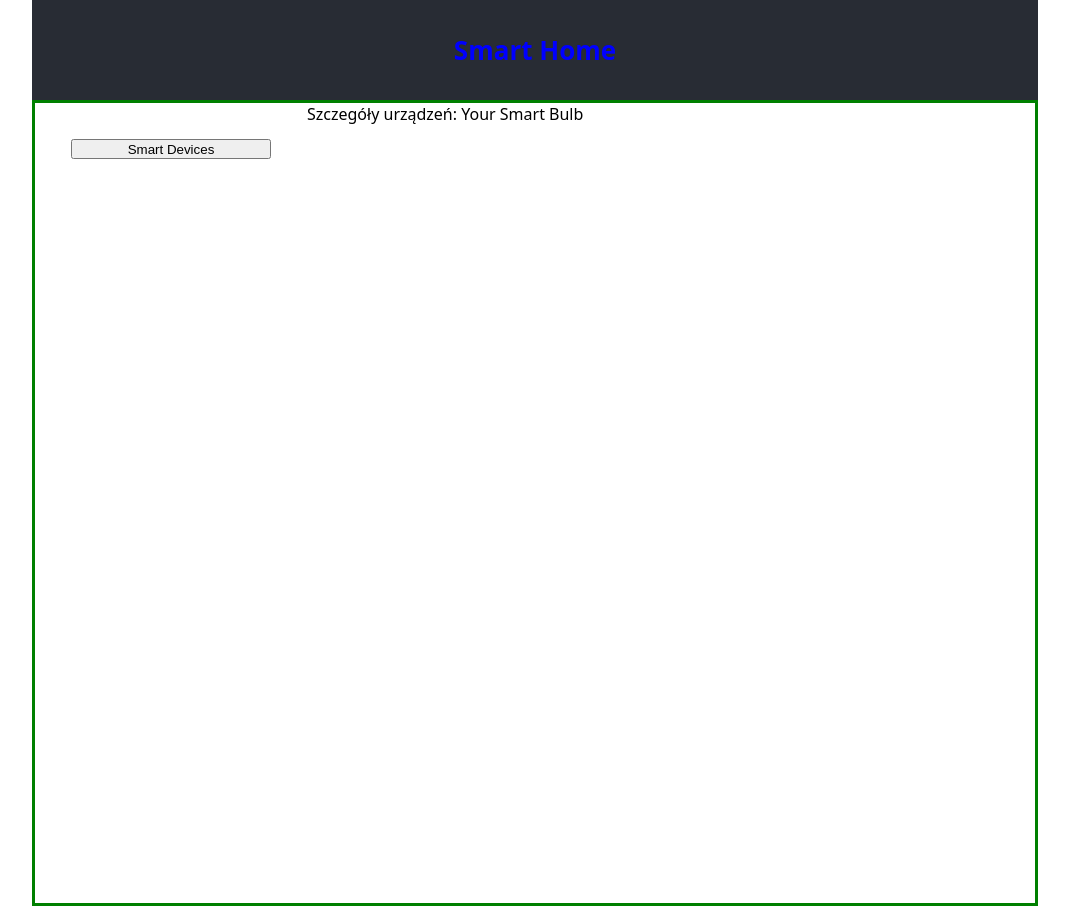
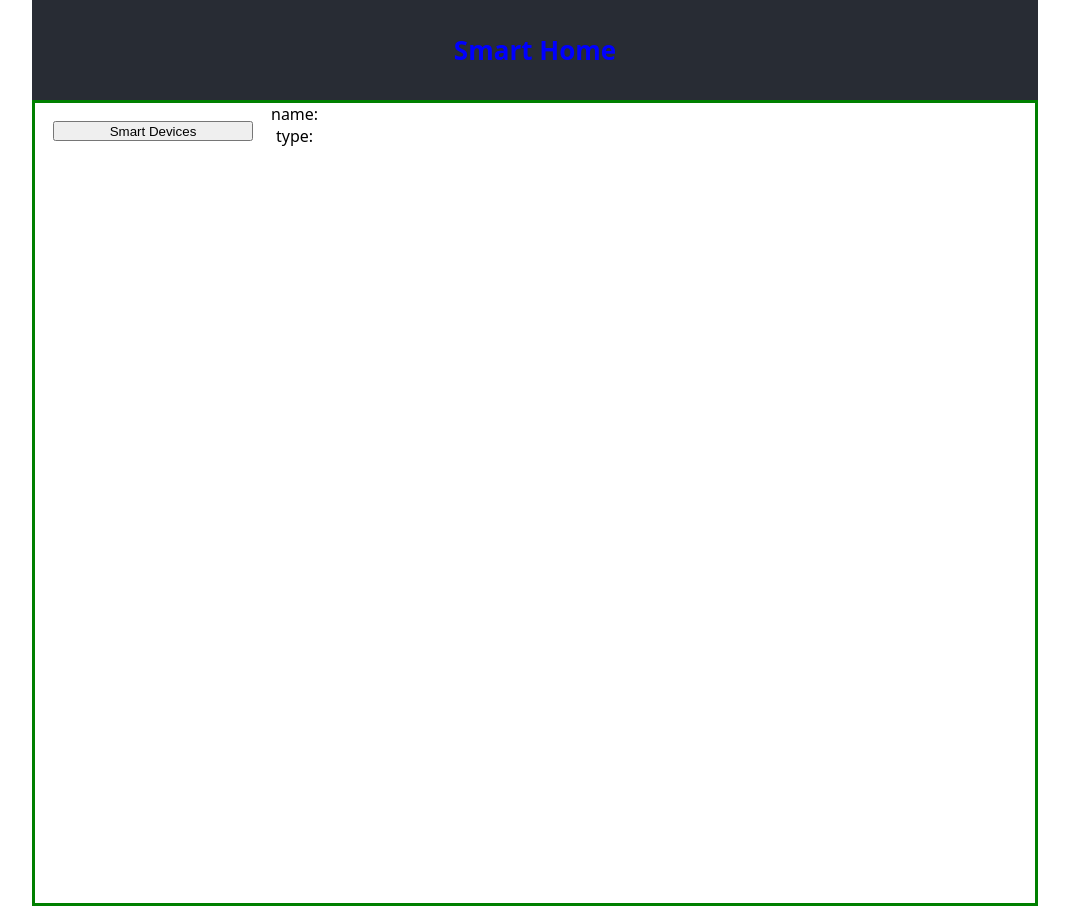
Before and after one commit to Wszymanski987/SmartHome, a React (Create React App) app: page / in a window 1280 px wide. Shown: the whole page, without its empty margins (105-1174 px from the left). Built offline with nearby package versions, Linux system fonts and the light colour scheme.

Commit message:
Realizacja wyświetlania szczegółów urządzeń

```diff
--- a/package.json
+++ b/package.json
@@ -3,7 +3,7 @@
   "version": "0.1.0",
   "private": true,
   "dependencies": {
-    "@mui/material": "^5.6.1",
+    "@mui/material": "^5.6.2",
     "@mui/styled-engine-sc": "^5.6.1",
     "@testing-library/jest-dom": "^5.16.4",
     "@testing-library/react": "^12.1.4",
--- /dev/null
+++ b/src/components/devicesDetails.js
@@ -0,0 +1,30 @@
+const DevicesDetails = ({ device }) => {
+    const isOutlet = device?.type === "outlet";
+    const isBulb = device?.type === "bulb";
+    const isTempSensor = device?.type === "temperatureSensor";
+
+    return (
+       <div>
+           <div>name: {device?.name}</div>
+           <div>type: {device?.type}</div>
+            {isOutlet && (
+                <>
+                    <div>isTurnedOn: {device?.isTurnedOn ? "Włączony" : "Wyłączony"}</div>
+                    <div>powerConsumption: {device?.powerConsumption}</div>
+                </>
+            )}
+            {isBulb && (
+                <>
+                    <div>isTurnedOn: {device?.isTurnedOn ? "Włączony" : "Wyłączony"}</div>
+                    <div>brightness: {device?.brightness}</div>
+                    <div>color: {device?.color}</div>
+                </>
+            )}
+            {isTempSensor && (
+                <><div>temperature: {device?.temperature}</div></>
+            )}
+       </div>
+    );
+};
+
+export default DevicesDetails;
--- a/src/components/leftBox.js
+++ b/src/components/leftBox.js
@@ -1,8 +1,8 @@
-import react from 'react';
+
 
 const LeftBox = () => {
     return (
-
+        <div></div>
     );
 }
 
--- a/src/extendableList.js
+++ b/src/extendableList.js
@@ -1,10 +1,11 @@
 import { useState } from "react";
-import styled, { css } from "styled-components";
+import styled from "styled-components";
 
 import Button from "./components/button";
-import List from "./list";
+import Lists from "./list";
 
-const BasicStyles = css`
+const S = {
+  Wrapper: styled.div`
   background-color: #ffffff;
   color: red;
   padding: 18px;
@@ -14,30 +15,19 @@ const BasicStyles = css`
   outline: none;
   font-size: 15px;
   display: flex;
-`;
-
-const S = {
-  StyledList: styled.div`
-    ${BasicStyles};
-    flex-direction: column;
-
-    > button {
+  flex-direction: column;
+  > button {
       width: 200px;
     }
-  `,
-  Wrapper: styled.div`
-    ${BasicStyles};
   `,
 };
 
 const ExtendableList = ({setClickedDevice}) => {
   const [open, setOpen] = useState(false);
   return (
-    <S.Wrapper>
-      <S.StyledList>
+     <S.Wrapper>
         <Button onClick={() => setOpen((open) => !open)} text="Smart Devices" />
-        {open && <List open={open} setClickedDevice={setClickedDevice} />}
-      </S.StyledList>
+        {open && <Lists setClickedDevice={setClickedDevice} />}
     </S.Wrapper>
   );
 };
--- a/src/interface.js
+++ b/src/interface.js
@@ -1,8 +1,8 @@
-import react, {useState} from "react";
+import {useState} from "react";
 import styled from "styled-components";
 
 import ExtendableList from "./extendableList";
-import { DEVICES } from "./mock/devices";
+import DevicesDetails from "./components/devicesDetails";
 
 const S = {
     Wrapper: styled.div`
@@ -17,14 +17,11 @@ const S = {
 }
 
 const Interface = () => {
-    const [clickedDevice, setClickedDevice] = useState("Your Smart Bulb");
-
+    const [clickedDevice, setClickedDevice] = useState(null);
     return(
         <S.Wrapper>
             <ExtendableList setClickedDevice = {setClickedDevice} />
-            <div>
-                Szczegóły urządzeń: {clickedDevice}
-            </div>
+            <DevicesDetails device={clickedDevice} />
         </S.Wrapper>
     );
 };
--- a/src/list.js
+++ b/src/list.js
@@ -1,13 +1,17 @@
 import { DEVICES } from "./mock/devices";
 
-const List = ({ open, setClickedDevice }) => {
+const Lists = ({ setClickedDevice }) => {
   return (
+    <div>
+
     <li>
       {DEVICES.map((item, index) => (
-        <ul onClick={() => setClickedDevice(item.name)} key={index}>{item.name}</ul>
+        <ul onClick={() => setClickedDevice(item)} key={index}>{item.name}</ul>
       ))}
     </li>
+    </div>
+
   );
 };
 
-export default List;
+export default Lists;
```
Also changed, not shown: 1 other file (tests, documents, lock files or other folders).
